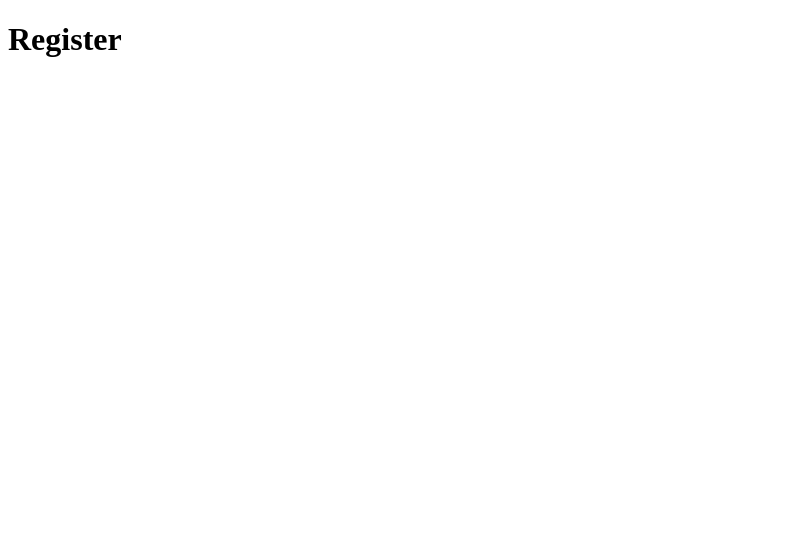
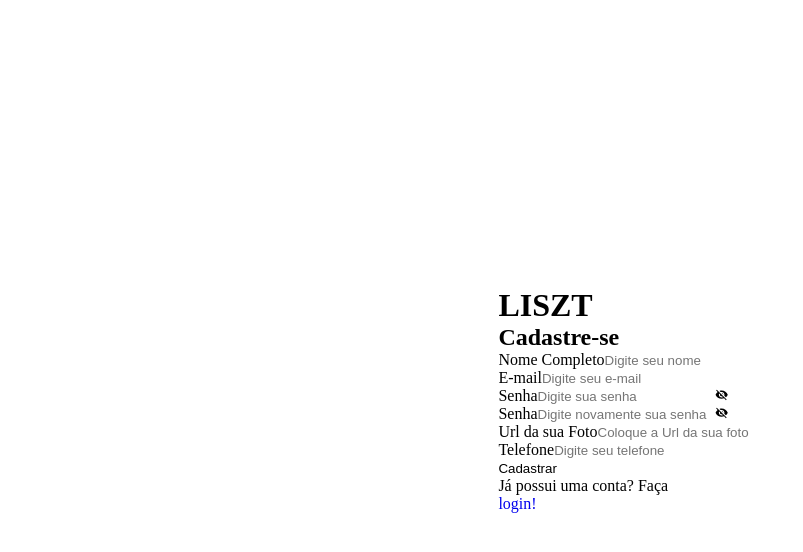
Before and after one commit to filipeotaviomm/Contact-List, a React (Vite) app in the folder front/: page /register in a window 1280 px wide. Shown: the top 552 px of the page, without its empty margins (0-803 px from the left). Built offline with nearby package versions, Linux system fonts and the light colour scheme.

Commit message:
register page beginning

```diff
--- a/front/src/App.jsx
+++ b/front/src/App.jsx
@@ -1,13 +1,14 @@
-import LoginPage from "./pages/LoginPage/loginPage";
-import RegisterPage from "./pages/RegisterPage/registerPage";
-import { Route, Routes } from "react-router-dom";
+import { RoutesMain } from "./routes/index";
+import GlobalStyles from "./styles/GlobalStyles";
+import { ToastContainer } from "react-toastify";
 
 function App() {
   return (
-    <Routes>
-      <Route path="/" element={<LoginPage />} />
-      <Route path="/register" element={<RegisterPage />} />
-    </Routes>
+    <>
+      <RoutesMain />
+      <GlobalStyles />
+      <ToastContainer autoClose={2 * 1000} />
+    </>
   );
 }
 
--- a/front/src/components/Forms/InputPassword/inputPassword.tsx
+++ b/front/src/components/Forms/InputPassword/inputPassword.tsx
@@ -11,7 +11,7 @@ const InputPassword = forwardRef(
     const [isHidden, setIsHidden] = useState(true);
     return (
       <Div>
-        <label htmlFor={id}></label>
+        <label htmlFor={id}>Senha</label>
         <div>
           <input
             id={id}
--- a/front/src/components/Forms/InputPassword/styles.tsx
+++ b/front/src/components/Forms/InputPassword/styles.tsx
@@ -1,3 +1,5 @@
 import styled from "styled-components";
 
-export const Div = styled.div``;
+export const Div = styled.div`
+  display: flex;
+`;
--- /dev/null
+++ b/front/src/components/Forms/RegisterForm/registerForm.tsx
@@ -0,0 +1,85 @@
+import React, { useState } from "react";
+import { Input } from "../Input/input";
+import { useForm } from "react-hook-form";
+import { InputPassword } from "../InputPassword/inputPassword";
+import { zodResolver } from "@hookform/resolvers/zod";
+import { ImSpinner3 } from "react-icons/im";
+import { IRegisteFormValues } from "@/types/types";
+import { registerFormSchema } from "./registerFormSchema";
+import { Form } from "./styles";
+
+const RegisterForm = () => {
+  const [loading, setLoading] = useState(false);
+  const {
+    register,
+    handleSubmit,
+    formState: { errors },
+    reset,
+  } = useForm<IRegisteFormValues>({
+    resolver: zodResolver(registerFormSchema),
+  });
+
+  const login = () => {};
+
+  return (
+    <Form onSubmit={handleSubmit(login)}>
+      <Input
+        label="Nome Completo"
+        type="text"
+        id="name"
+        placeholder="Digite seu nome"
+        {...register("name")}
+        error={errors.name}
+        disabled={loading}
+      />
+      <Input
+        label="E-mail"
+        type="email"
+        id="email"
+        placeholder="Digite seu e-mail"
+        {...register("email")}
+        error={errors.email}
+        disabled={loading}
+      />
+      <InputPassword
+        label="Senha"
+        id="password"
+        placeholder="Digite sua senha"
+        {...register("password")}
+        error={errors.password}
+        disabled={loading}
+      />
+      <InputPassword
+        label="Confirmar Senha"
+        id="confirmPassword"
+        placeholder="Digite novamente sua senha"
+        {...register("password")}
+        error={errors.confirmPassword}
+        disabled={loading}
+      />
+      <Input
+        label="Url da sua Foto"
+        type="text"
+        id="avatar"
+        placeholder="Coloque a Url da sua foto"
+        {...register("avatar")}
+        error={errors.avatar}
+        disabled={loading}
+      />
+      <Input
+        label="Telefone"
+        type="number"
+        id="phone"
+        placeholder="Digite seu telefone"
+        {...register("phone")}
+        error={errors.phone}
+        disabled={loading}
+      />
+      <button type="submit" disabled={loading}>
+        {loading ? <ImSpinner3 /> : "Cadastrar"}
+      </button>
+    </Form>
+  );
+};
+
+export { RegisterForm };
--- /dev/null
+++ b/front/src/components/Forms/RegisterForm/registerFormSchema.ts
@@ -0,0 +1,33 @@
+import { z } from "zod";
+
+export const registerFormSchema = z
+  .object({
+    avatar: z.string().max(350),
+    name: z.string().min(1, "O nome é obrigatório"),
+    email: z
+      .string()
+      .min(1, "O e-mail é obrigatório")
+      .email("Forneça um e-mail válido"),
+    password: z
+      .string()
+      .min(1, "A senha é obrigatória")
+      .min(8, "É necessário pelo menos oito caracteres")
+      .regex(/[A-Z]+/, "É necessário conter pelo menos uma letra maiúscula")
+      .regex(/[a-z]+/, "É necessário conter pelo menos uma letra minúsucula")
+      .regex(/[0-9]+/, "É necessário pelo menos um número"),
+    // .regex(/[@$!%*?&]+/, "É necessário pelo menos um caractere especial"),
+    // .regex(
+    //   /[!@#$%^&*()_+{}\[\]:;<>,.?~\\/]/,
+    //   "É necessário ter pelo menos um caracter especial"
+    // ),
+    confirmPassword: z.string().min(1, "É obrigatório confirmar a senha"),
+    phone: z
+      .string()
+      .min(1, "O contato é obrigatório")
+      .max(15)
+      .or(z.number().min(1, "O contato é obrigatório").max(15)),
+  })
+  .refine(({ password, confirmPassword }) => password === confirmPassword, {
+    message: "As senhas não correspondem",
+    path: ["confirmPassword"],
+  });
--- /dev/null
+++ b/front/src/components/Forms/RegisterForm/styles.tsx
@@ -0,0 +1,3 @@
+import styled from "styled-components";
+
+export const Form = styled.div``;
--- a/front/src/pages/LoginPage/loginPage.tsx
+++ b/front/src/pages/LoginPage/loginPage.tsx
@@ -7,7 +7,7 @@ const LoginPage = () => {
   return (
     <Main>
       <Container>
-        <h1>LISZT CONTACT</h1>
+        <h1>LISZT</h1>
         <h2>Login</h2>
         <LoginForm />
         <div>
--- a/front/src/pages/RegisterPage/registerPage.tsx
+++ b/front/src/pages/RegisterPage/registerPage.tsx
@@ -1,6 +1,19 @@
 import React from "react";
+import { Container, Main } from "./styles";
+import { RegisterForm } from "../../components/Forms/RegisterForm/registerForm";
+import { Link } from "react-router-dom";
 const RegisterPage = () => {
-  return <h1>Register</h1>;
+  return (
+    <Main>
+      <Container>
+        <h1>LISZT</h1>
+        <h2>Cadastre-se</h2>
+        <RegisterForm />
+        <p>Já possui uma conta? Faça</p>
+        <Link to="/">login!</Link>
+      </Container>
+    </Main>
+  );
 };
 
 export default RegisterPage;
--- /dev/null
+++ b/front/src/pages/RegisterPage/styles.tsx
@@ -0,0 +1,13 @@
+import styled from "styled-components";
+
+export const Main = styled.main`
+  display: flex;
+  justify-content: center;
+  align-items: center;
+  min-height: 100vh;
+`;
+
+export const Container = styled.div`
+  display: flex;
+  flex-direction: column;
+`;
--- /dev/null
+++ b/front/src/routes/index.tsx
@@ -0,0 +1,15 @@
+import React from "react";
+import LoginPage from "../pages/LoginPage/loginPage";
+import RegisterPage from "../pages/RegisterPage/registerPage";
+import { Route, Routes } from "react-router-dom";
+
+const RoutesMain = () => {
+  return (
+    <Routes>
+      <Route path="/" element={<LoginPage />} />
+      <Route path="/register" element={<RegisterPage />} />
+    </Routes>
+  );
+};
+
+export { RoutesMain };
--- /dev/null
+++ b/front/src/styles/GlobalStyles.tsx
@@ -0,0 +1,37 @@
+import { createGlobalStyle } from "styled-components";
+
+const GlobalStyles = createGlobalStyle`
+  * {
+    box-sizing: border-box;
+    padding: 0;
+    margin: 0;
+  }
+
+  ul,
+  ol {
+    list-style: none;
+  }
+
+  button {
+    cursor: pointer;
+    background-color: transparent;
+    border: none;
+  }
+
+  a {
+    text-decoration: none;
+  }
+
+  img {
+    max-width: 100%;
+  }
+
+  input,
+  textarea,
+  select {
+    background-color: transparent;
+    border: none;
+  }
+`;
+
+export default GlobalStyles;
```
Also changed, not shown: front/src/types/types.ts (+9 -0 lines).
